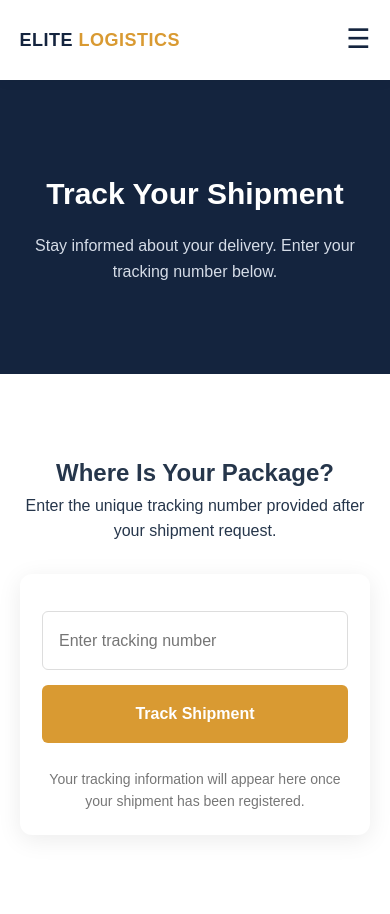
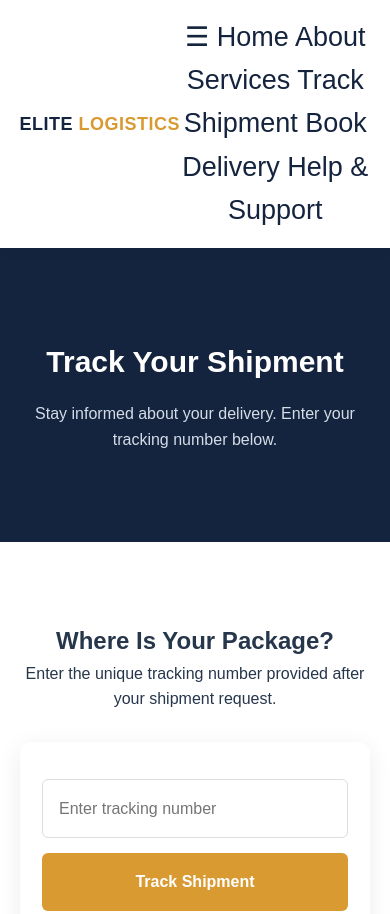
Before and after one commit to believelloyd66/Elite-Logistics, a website with bundled scripts: page tracking.html in a window 390 px wide. Shown: the top 914 px of the page. Built offline with nearby package versions, Linux system fonts and the light colour scheme.

Commit message:
Refactor navigation menu structure in tracking.html

```diff
--- a/tracking.html
+++ b/tracking.html
@@ -114,15 +114,14 @@
             ELITE <span>LOGISTICS</span>
         </a>
 
-        <button class="menu-btn" onclick="toggleMenu()">☰</button>
-
-        <nav class="navigation" id="navigation">
-            <a href="index.html">Home</a>
-            <a href="about.html">About</a>
-            <a href="services.html">Services</a>
-            <a href="tracking.html">Track Shipment</a>
-            <a href="booking.html" class="header-btn">Book Delivery</a>
-        </nav>
+        <button class="menu-btn" onclick="toggleMenu()">☰</<nav class="navigation" id="navigation">
+    <a href="index.html" class="active">Home</a>
+    <a href="about.html">About</a>
+    <a href="services.html">Services</a>
+    <a href="tracking.html">Track Shipment</a>
+    <a href="booking.html">Book Delivery</a>
+    <a href="support.html">Help & Support</a>
+</nav>
 
     </header>
 
```
